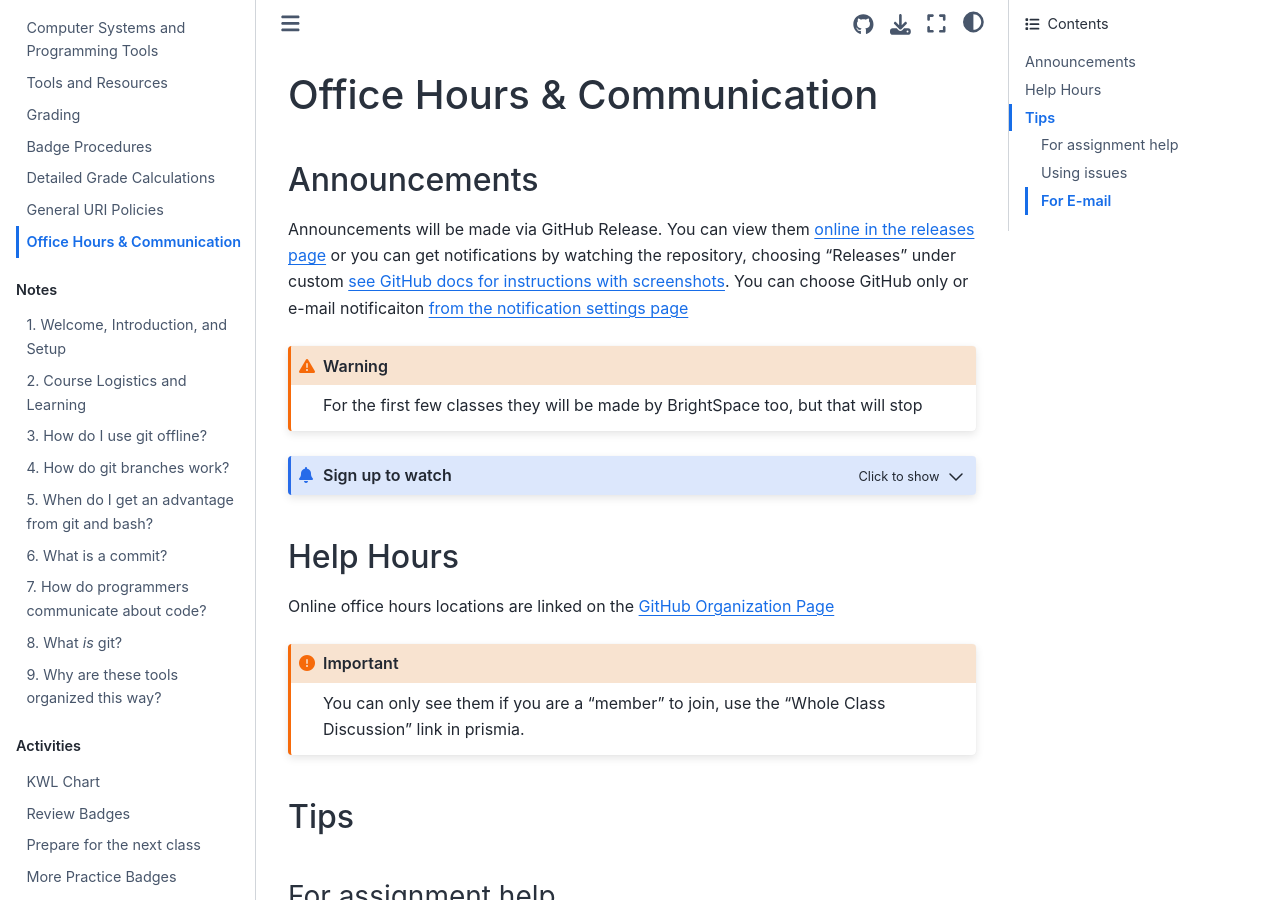
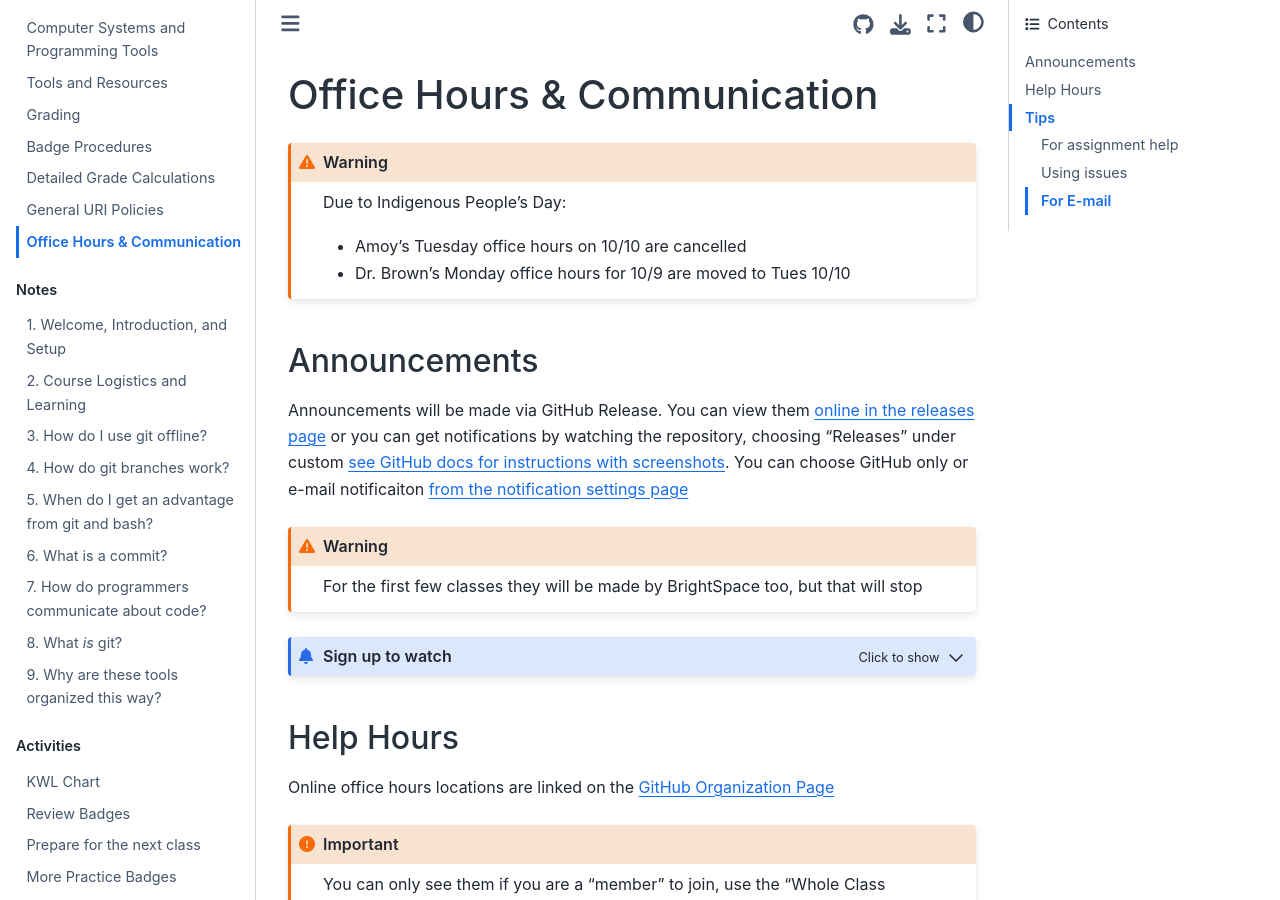
Before and after one commit to introcompsys/fall2023, a Jupyter Book: the page built from syllabus/communication.md, in a window 1280 px wide and 900 px high. Built offline with Jupyter Book 1.0.4 settings and Sphinx 7.4.7 and the Sphinx Book theme 1.1.4, drawn with Linux system fonts in a browser that asks for light colours; pages that are not in the unit, such as notebooks, are missing from menus.

Commit message:
scheudle note

````diff
--- a/syllabus/communication.md
+++ b/syllabus/communication.md
@@ -16,6 +16,13 @@ kernelspec:
 
 # Office Hours & Communication
 
+
+```{warning}
+Due to Indigenous People's Day:
+
+- Amoy's Tuesday office hours on 10/10 are cancelled
+- Dr. Brown's Monday office hours for 10/9 are moved to Tues 10/10
+```
 
 ```{code-cell}
 :tags: ["remove-input"]
````
